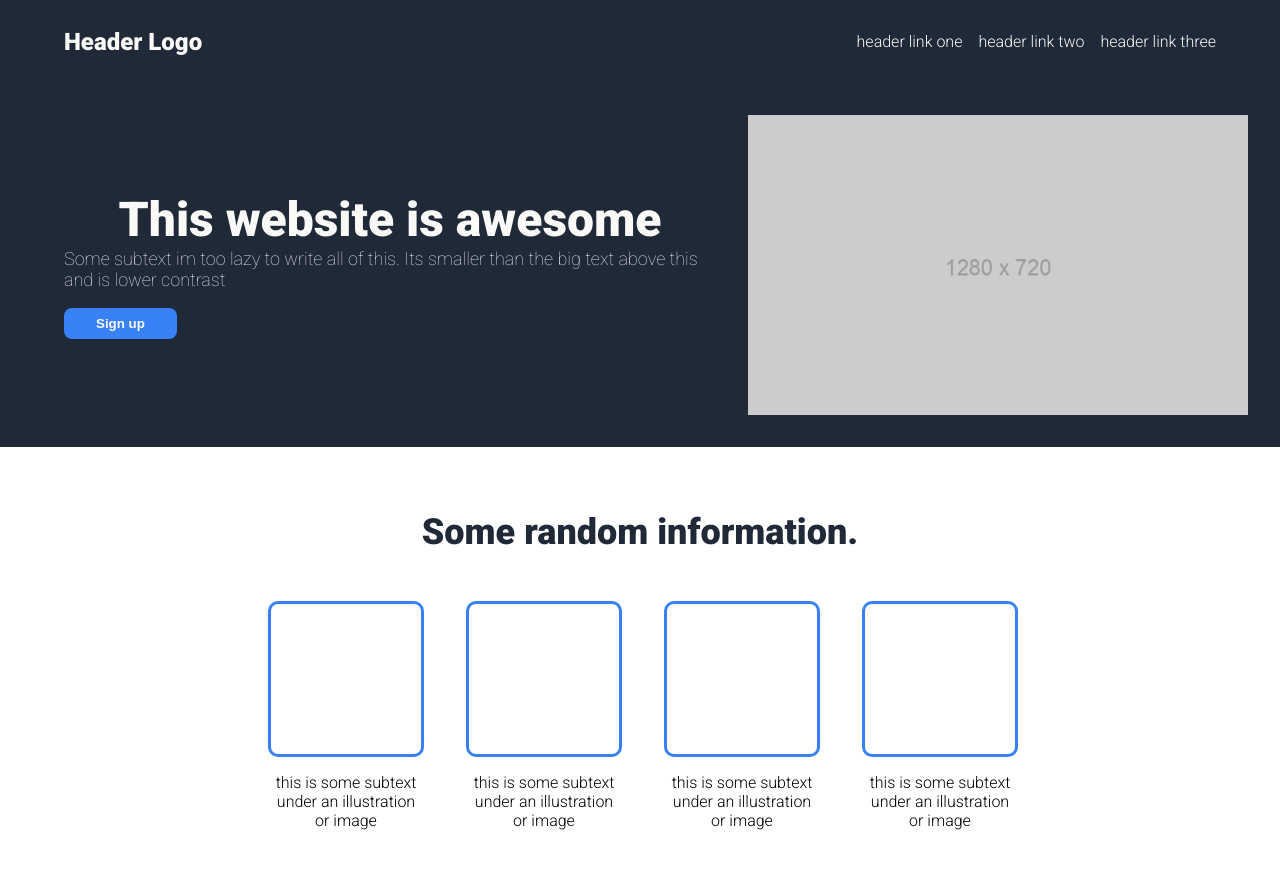
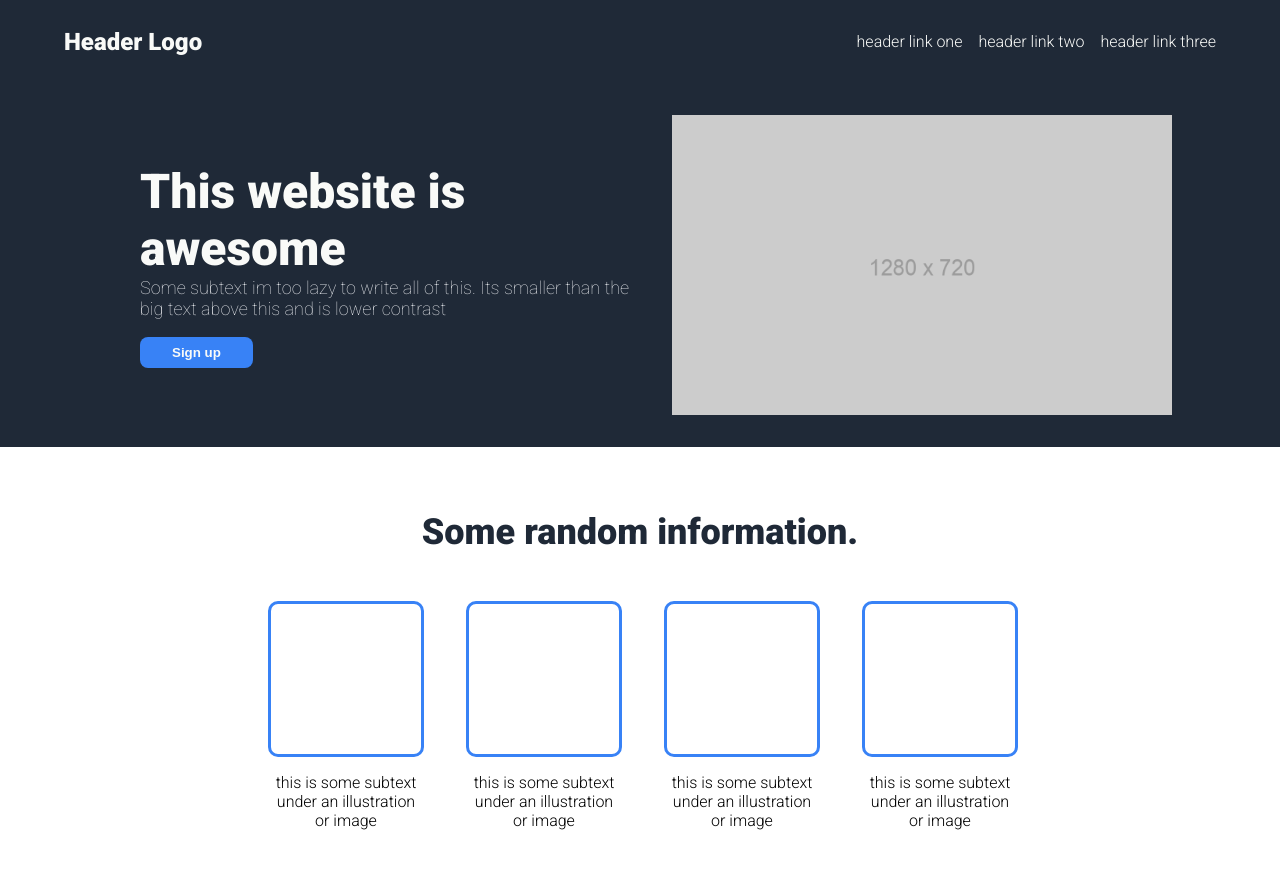
Before and after one commit to stiglicandjela/odin-landing-page, a plain HTML site: page index.html in a window 1280 px wide. Shown: the top 881 px of the page. Drawn offline with Linux system fonts and the light colour scheme.

Commit message:
finishing touches

```diff
--- a/style.css
+++ b/style.css
@@ -51,10 +51,13 @@ a{
     font-family: 'Roboto';
     font-size: 18px;
     font-weight: lighter;
+    align-items: center;
+    justify-content: center;
 }
 
 .hero p{
     margin-top: 0;
+    text-align: left;
 }
 
 button{
@@ -72,6 +75,7 @@ button{
     font-size: 48px;
     color: #F9FAF8;
     font-weight: 900;
+    text-align: left;
 }
 
 .hero-content{
@@ -79,7 +83,9 @@ button{
     justify-content: center;
     align-items: center;
     flex-direction: column;
-    text-align: left;
+    text-align: center;
+    flex-wrap: wrap;
+    width: 500px;
 }
 
 .hero img{
@@ -193,7 +199,7 @@ button{
 
 .blue-box p{
     font-weight: normal;
-    margin-top: 0;
+    margin-top: 3px;
 }
 
 .blue-container{
```
